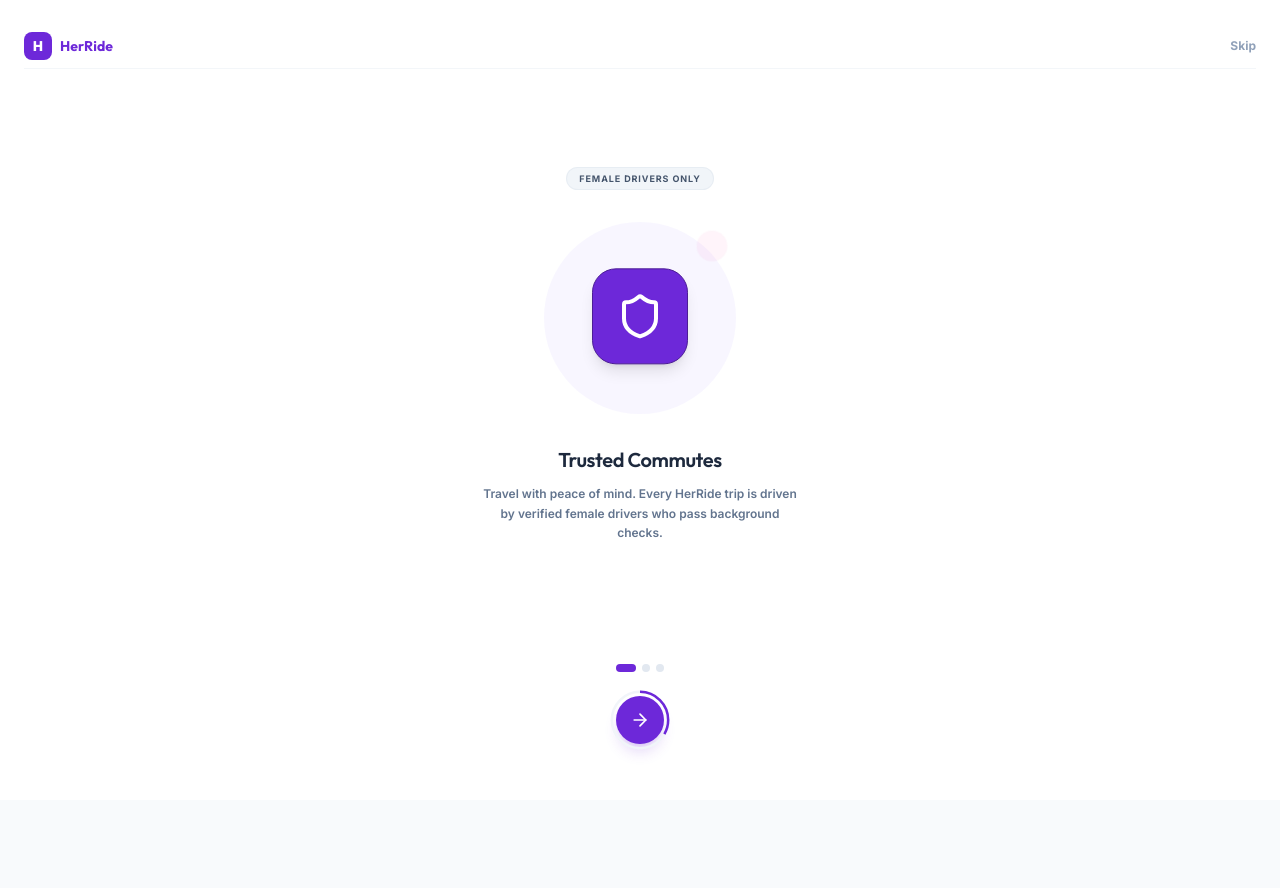
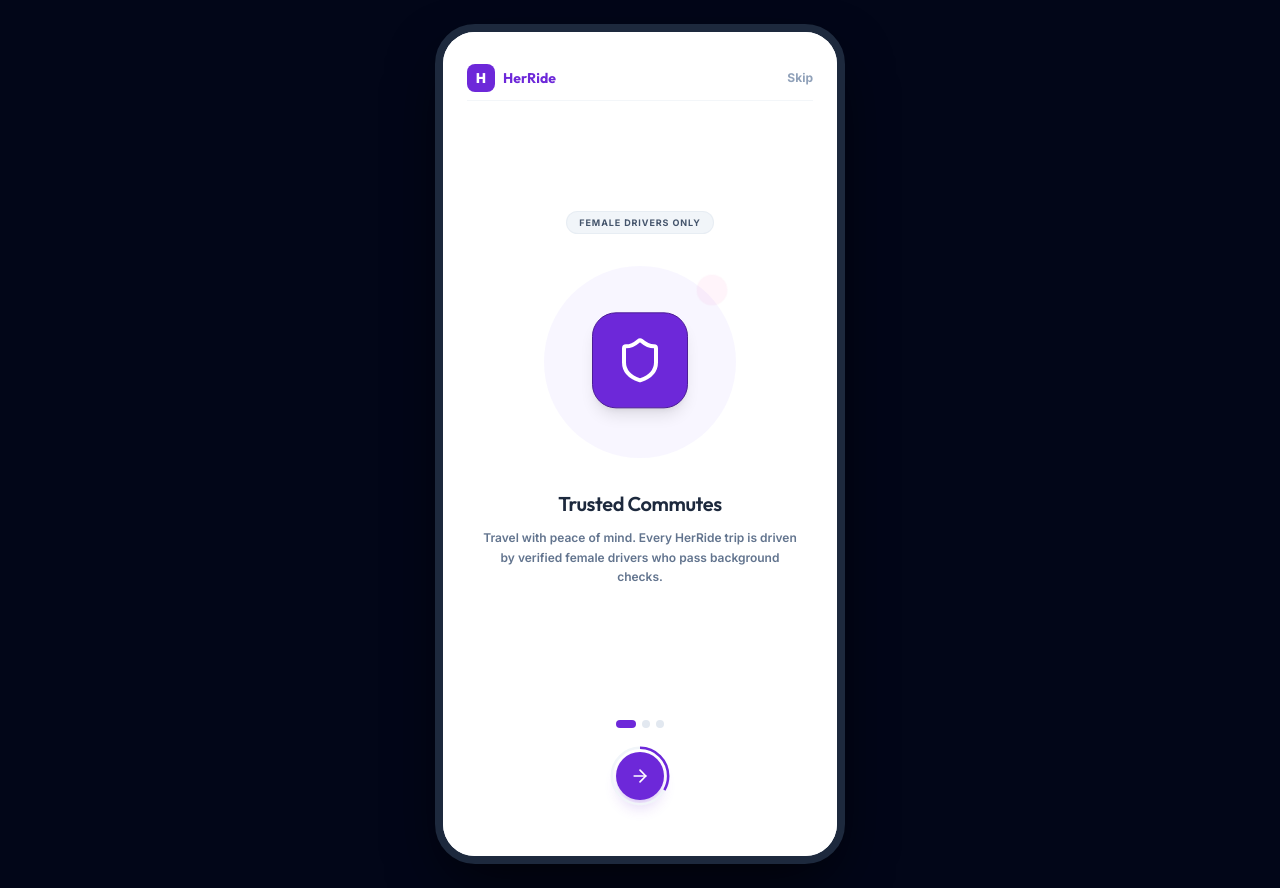
Before and after one commit to ansh62949/Herride, a React (Vite) app in the folder frontend/: page / in a window 1280 px wide. Before the commit the page ends 800 px from the top, so only its background shows below. Built offline with nearby package versions, Linux system fonts and the light colour scheme; no server answers.

Commit message:
Update deployment links in README.md and wrap non-admin client pages in a desktop mobile mockup layout

```diff
--- a/frontend/src/App.jsx
+++ b/frontend/src/App.jsx
@@ -1,11 +1,24 @@
 import React from 'react';
-import { BrowserRouter as Router } from 'react-router-dom';
+import { BrowserRouter as Router, useLocation } from 'react-router-dom';
 import AppRoutes from './routes/AppRoutes';
 
 function AppContent() {
+  const location = useLocation();
+  const isAdminPath = location.pathname.startsWith('/admin');
+
+  if (isAdminPath) {
+    return (
+      <div className="w-full min-h-screen bg-slate-950 flex flex-col">
+        <AppRoutes />
+      </div>
+    );
+  }
+
   return (
-    <div className="w-full min-h-screen bg-surface flex flex-col">
-      <AppRoutes />
+    <div className="w-full min-h-screen bg-slate-950 flex items-center justify-center p-0 sm:p-6 font-sans">
+      <div className="w-full h-screen sm:h-[840px] sm:w-[410px] sm:rounded-[40px] sm:border-[8px] sm:border-slate-800 bg-surface flex flex-col overflow-hidden sm:shadow-[0_25px_60px_-15px_rgba(0,0,0,0.8)] relative">
+        <AppRoutes />
+      </div>
     </div>
   );
 }
```
Also changed, not shown: 1 other file (tests, documents, lock files or other folders).
